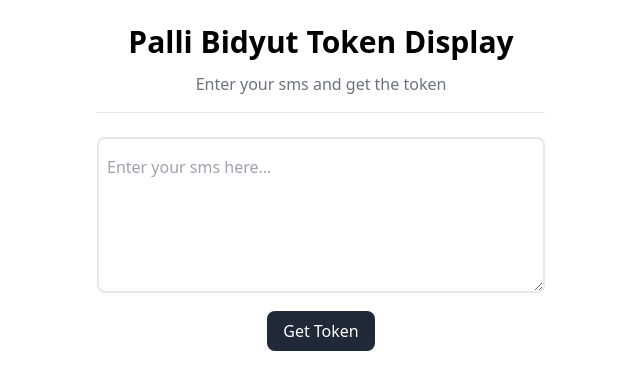
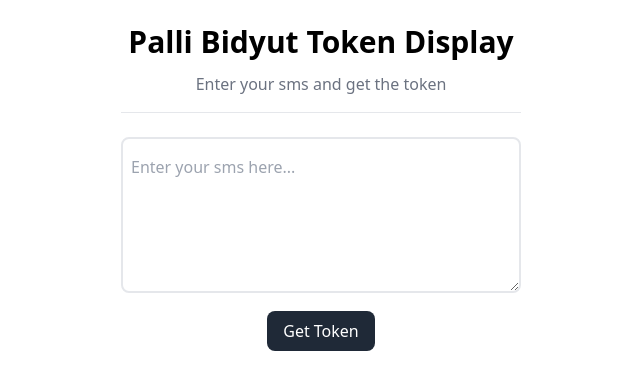
Before and after one commit to polashmahmud/palli-bidyut-token-display, a Vue app: page / in a window 1280 px wide. Shown: the top 390 px of the page, without its empty margins (319-959 px from the left). Built offline with nearby package versions, Linux system fonts and the light colour scheme.

Commit message:
fix padding

```diff
--- a/src/App.vue
+++ b/src/App.vue
@@ -3,7 +3,7 @@ import { RouterView } from 'vue-router'
 </script>
 
 <template>
-  <div class="max-w-md mx-auto py-6">
+  <div class="max-w-md mx-auto py-6 p-6">
     <RouterView />
   </div>
 </template>
```
